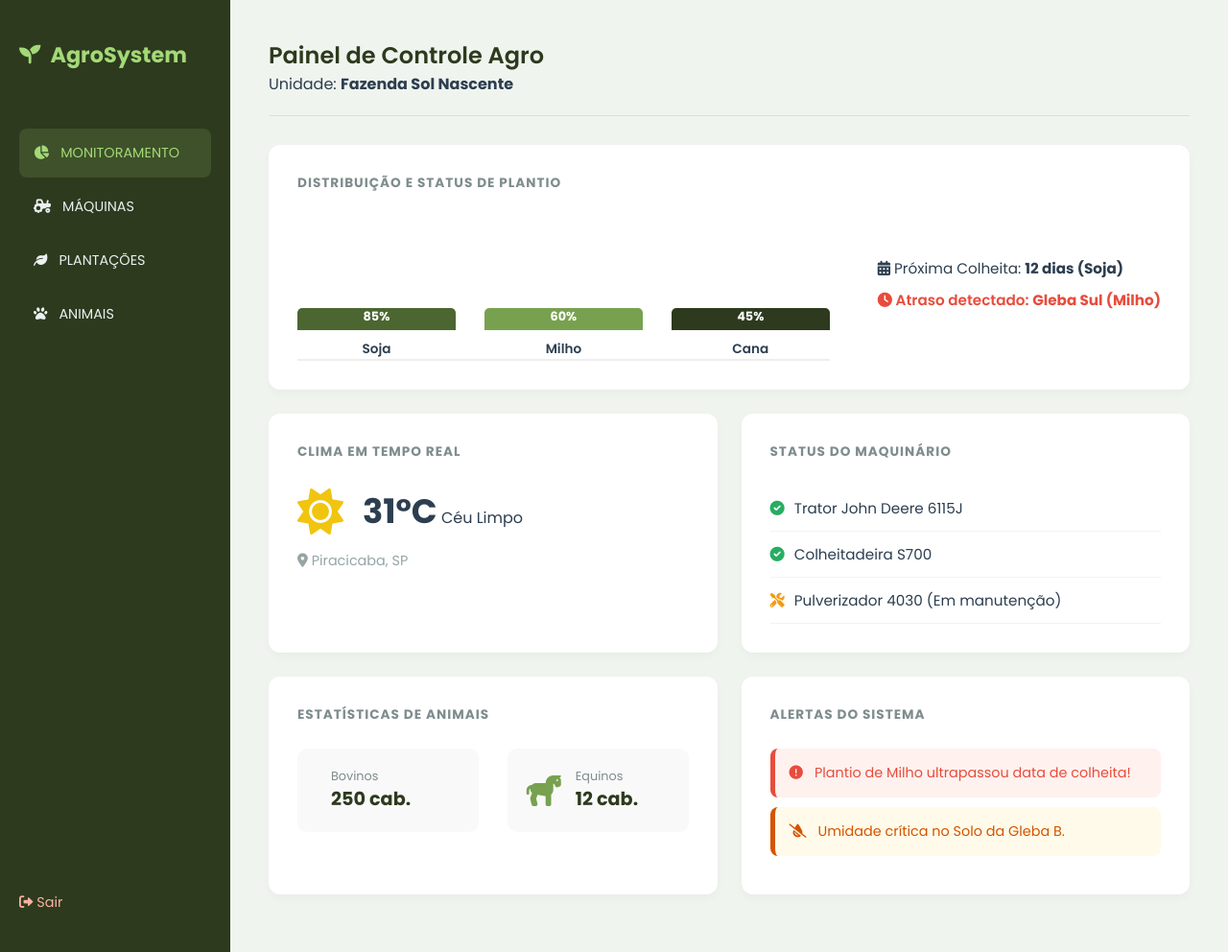
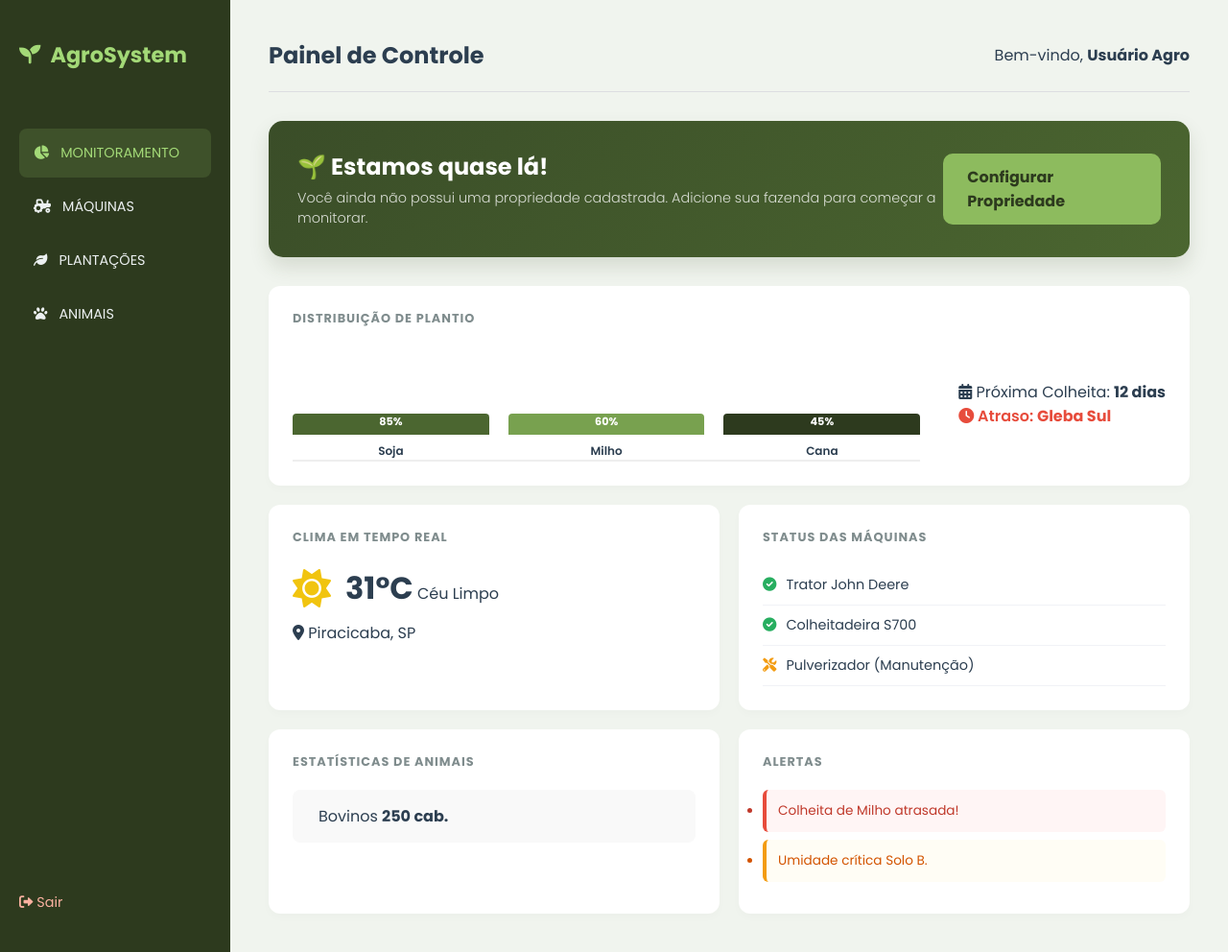
Before and after one commit to nicolasnevess/AgroSystem, a Django app: page /dashboard/ in a window 1280 px wide. Shown: the whole page at 96% size. Run offline with Django 5.2, Linux system fonts and the light colour scheme.

Commit message:
Criação da página máquinas e primeiro login

```diff
--- a/core/static/css/dashboard.css
+++ b/core/static/css/dashboard.css
@@ -1,117 +1,51 @@
-* {
-    margin: 0;
-    padding: 0;
-    box-sizing: border-box;
-    font-family: 'Poppins', sans-serif;
-}
-
-body {
-    background-color: #f0f4ee;
-    color: #2c3e50;
-}
-
+* { margin: 0; padding: 0; box-sizing: border-box; font-family: 'Poppins', sans-serif; }
+body { background-color: #f0f4ee; color: #2c3e50; }
 .dashboard-container { display: flex; height: 100vh; }
 
 /* SIDEBAR */
-.sidebar {
-    width: 240px;
-    background-color: #2d3a1e;
-    color: white;
-    padding: 40px 20px;
-    display: flex;
-    flex-direction: column;
-}
-
-.sidebar-header {
-    font-size: 1.4rem;
-    font-weight: 700;
-    color: #a3d977;
-    margin-bottom: 60px;
-    display: flex;
-    align-items: center;
-    gap: 10px;
-}
-
+.sidebar { width: 240px; background-color: #2d3a1e; color: white; padding: 40px 20px; display: flex; flex-direction: column; }
+.sidebar-header { font-size: 1.4rem; font-weight: 700; color: #a3d977; margin-bottom: 60px; display: flex; align-items: center; gap: 10px; }
 .sidebar-nav ul { list-style: none; }
-.sidebar-nav a {
-    color: #ecf0f1;
-    text-decoration: none;
-    padding: 15px;
-    display: flex;
-    align-items: center;
-    gap: 12px;
-    font-size: 0.9rem;
-    border-radius: 8px;
-    margin-bottom: 5px;
-}
-
+.sidebar-nav a { color: #ecf0f1; text-decoration: none; padding: 15px; display: flex; align-items: center; gap: 12px; font-size: 0.9rem; border-radius: 8px; margin-bottom: 5px; transition: 0.3s; }
 .sidebar-nav li.active a { background: #3e512a; color: #a3d977; }
-
 .sidebar-footer { margin-top: auto; }
 .logout-btn { color: #fab1a0; text-decoration: none; font-size: 0.9rem; }
 
-/* CONTEÚDO */
+/* MAIN CONTENT */
 .main-content { flex: 1; padding: 40px; overflow-y: auto; }
-.top-header { margin-bottom: 30px; border-bottom: 1px solid #dcdde1; padding-bottom: 20px; }
-.top-header h2 { font-weight: 600; color: #2d3a1e; }
+.top-header { margin-bottom: 30px; border-bottom: 1px solid #dcdde1; padding-bottom: 20px; display: flex; justify-content: space-between; align-items: center; }
 
-.content-grid {
-    display: grid;
-    grid-template-columns: repeat(2, 1fr);
-    gap: 25px;
-}
+/* WELCOME BANNER */
+.welcome-banner { background: linear-gradient(135deg, #3a4d28 0%, #4b6630 100%); color: white; padding: 30px; border-radius: 15px; display: flex; justify-content: space-between; align-items: center; margin-bottom: 30px; box-shadow: 0 10px 20px rgba(58, 77, 40, 0.15); }
+.welcome-text h2 { font-size: 1.5rem; margin-bottom: 5px; }
+.welcome-text p { opacity: 0.8; font-size: 0.9rem; font-weight: 300; }
+.btn-setup { background: #8dbb5e; color: #2d3a1e; border: none; padding: 12px 25px; border-radius: 10px; font-weight: 700; cursor: pointer; transition: 0.3s; }
+.btn-setup:hover { background: #ffffff; transform: translateY(-2px); }
 
-.info-card {
-    background: white;
-    padding: 30px;
-    border-radius: 12px;
-    box-shadow: 0 4px 10px rgba(0,0,0,0.03);
-}
+/* GRID */
+.content-grid { display: grid; grid-template-columns: repeat(2, 1fr); gap: 20px; }
+.info-card { background: white; padding: 25px; border-radius: 12px; box-shadow: 0 4px 10px rgba(0,0,0,0.02); }
+.wide { grid-column: span 2; }
+.info-card h3 { font-size: 0.8rem; color: #7f8c8d; text-transform: uppercase; margin-bottom: 20px; letter-spacing: 1px; }
 
-.wide { grid-column: span 2; }
-
-.info-card h3 {
-    font-size: 0.85rem;
-    color: #7f8c8d;
-    text-transform: uppercase;
-    margin-bottom: 25px;
-    letter-spacing: 1px;
-}
-
-/* GRÁFICO FICTÍCIO */
-.chart-container { display: flex; align-items: center; gap: 50px; }
-.fake-chart { display: flex; align-items: flex-end; gap: 30px; height: 150px; flex: 1; border-bottom: 2px solid #eee; }
+/* GRÁFICO */
+.chart-container { display: flex; align-items: center; gap: 40px; }
+.fake-chart { display: flex; align-items: flex-end; gap: 20px; height: 120px; flex: 1; border-bottom: 2px solid #eee; }
 .bar-group { display: flex; flex-direction: column; align-items: center; flex: 1; }
-.bar { width: 100%; border-radius: 5px 5px 0 0; display: flex; justify-content: center; align-items: flex-end; padding-bottom: 5px; color: white; font-weight: bold; font-size: 0.8rem; }
-.soja { background: #4b6630; }
-.milho { background: #78a14f; }
-.cana { background: #2d3a1e; }
-.bar-group label { margin-top: 10px; font-size: 0.85rem; font-weight: 600; }
-
-.chart-info p { margin-bottom: 10px; font-size: 0.95rem; }
+.bar { width: 100%; border-radius: 4px 4px 0 0; display: flex; justify-content: center; align-items: flex-end; padding-bottom: 5px; color: white; font-weight: bold; font-size: 0.7rem; }
+.soja { background: #4b6630; } .milho { background: #78a14f; } .cana { background: #2d3a1e; }
+.bar-group label { margin-top: 8px; font-size: 0.75rem; font-weight: 600; }
 .text-danger { color: #e74c3c; font-weight: 600; }
 
-/* CLIMA */
-.weather-content { display: flex; align-items: center; gap: 20px; margin: 15px 0; }
-.weather-content i { font-size: 3rem; color: #f1c40f; }
-.temp { font-size: 2.2rem; font-weight: 700; }
-.location { font-size: 0.9rem; color: #95a5a6; }
-
-/* LISTAS LIMPAS */
+/* CLIMA & OUTROS */
+.weather-content { display: flex; align-items: center; gap: 15px; margin-bottom: 10px; }
+.weather-content i { font-size: 2.5rem; color: #f1c40f; }
+.temp { font-size: 2rem; font-weight: 700; }
 .item-list-clean { list-style: none; }
-.item-list-clean li { padding: 12px 0; border-bottom: 1px solid #f1f2f6; display: flex; align-items: center; gap: 10px; font-size: 0.95rem; }
-.text-success { color: #27ae60; }
-.text-warning { color: #f39c12; }
-
-/* ANIMAIS */
-.animal-display { display: flex; gap: 30px; }
-.animal-item { display: flex; align-items: center; gap: 15px; background: #f9f9f9; padding: 20px; border-radius: 10px; flex: 1; }
-.animal-item i { font-size: 2rem; color: #78a14f; }
-.animal-data span { display: block; font-size: 0.8rem; color: #7f8c8d; }
-.animal-data strong { font-size: 1.2rem; color: #2d3a1e; }
-
-/* ALERTAS */
-.alert-list-clean { list-style: none; }
-.alert-item { padding: 15px; border-radius: 8px; margin-bottom: 10px; font-size: 0.9rem; display: flex; align-items: center; gap: 12px; font-weight: 500; }
-.alert-danger { background: #fab1a02e; color: #e74c3c; border-left: 5px solid #e74c3c; }
-.alert-warning { background: #ffeaa740; color: #d35400; border-left: 5px solid #d35400; }
+.item-list-clean li { padding: 10px 0; border-bottom: 1px solid #f1f2f6; display: flex; align-items: center; gap: 10px; font-size: 0.9rem; }
+.text-success { color: #27ae60; } .text-warning { color: #f39c12; }
+.animal-item { display: flex; align-items: center; gap: 12px; background: #f9f9f9; padding: 15px; border-radius: 8px; }
+.animal-item i { font-size: 1.5rem; color: #78a14f; }
+.alert-item { padding: 12px; border-radius: 6px; margin-bottom: 8px; font-size: 0.85rem; border-left: 4px solid; }
+.alert-danger { background: #fff5f5; color: #c0392b; border-color: #e74c3c; }
+.alert-warning { background: #fffdf5; color: #d35400; border-color: #f39c12; }
--- a/core/templates/dashboard.html
+++ b/core/templates/dashboard.html
@@ -4,7 +4,7 @@
 <head>
     <meta charset="UTF-8">
     <meta name="viewport" content="width=device-width, initial-scale=1.0">
-    <title>AgroSystem - Monitoramento</title>
+    <title>AgroSystem - Dashboard</title>
     <link rel="stylesheet" href="{% static 'css/dashboard.css' %}">
     <link href="https://fonts.googleapis.com/css2?family=Poppins:wght@300;400;600;700&display=swap" rel="stylesheet">
     <link rel="stylesheet" href="https://cdnjs.cloudflare.com/ajax/libs/font-awesome/6.0.0/css/all.min.css">
@@ -19,8 +19,8 @@
 
             <nav class="sidebar-nav">
                 <ul>
-                    <li class="active"><a href="#"><i class="fas fa-chart-pie"></i> MONITORAMENTO</a></li>
-                    <li><a href="#"><i class="fas fa-tractor"></i> MÁQUINAS</a></li>
+                    <li class="active"><a href="{% url 'dashboard' %}"><i class="fas fa-chart-pie"></i> MONITORAMENTO</a></li>
+                    <li><a href="{% url 'maquinas' %}"><i class="fas fa-tractor"></i> MÁQUINAS</a></li>
                     <li><a href="#"><i class="fas fa-leaf"></i> PLANTAÇÕES</a></li>
                     <li><a href="#"><i class="fas fa-paw"></i> ANIMAIS</a></li>
                 </ul>
@@ -35,16 +35,26 @@
 
         <main class="main-content">
             <header class="top-header">
-                <h2>Painel de Controle Agro</h2>
+                <h2>Painel de Controle</h2>
                 <div class="user-profile">
-                    <span>Unidade: <strong>Fazenda Sol Nascente</strong></span>
+                    <span>Bem-vindo, <strong>Usuário Agro</strong></span>
                 </div>
             </header>
+
+            <section class="welcome-banner">
+                <div class="welcome-text">
+                    <h2>🌱 Estamos quase lá!</h2>
+                    <p>Você ainda não possui uma propriedade cadastrada. Adicione sua fazenda para começar a monitorar.</p>
+                </div>
+                <a href="{% url 'config_propriedade' %}" class="btn-setup" style="text-decoration: none; display: inline-block;">
+                Configurar Propriedade
+                </a>
+            </section>
 
             <div class="content-grid">
 
                 <div class="info-card wide">
-                    <h3>Distribuição e Status de Plantio</h3>
+                    <h3>Distribuição de Plantio</h3>
                     <div class="chart-container">
                         <div class="fake-chart">
                             <div class="bar-group">
@@ -61,8 +71,8 @@
                             </div>
                         </div>
                         <div class="chart-info">
-                            <p><i class="fas fa-calendar-alt"></i> Próxima Colheita: <strong>12 dias (Soja)</strong></p>
-                            <p class="text-danger"><i class="fas fa-clock"></i> Atraso detectado: <strong>Gleba Sul (Milho)</strong></p>
+                            <p><i class="fas fa-calendar-alt"></i> Próxima Colheita: <strong>12 dias</strong></p>
+                            <p class="text-danger"><i class="fas fa-clock"></i> Atraso: <strong>Gleba Sul</strong></p>
                         </div>
                     </div>
                 </div>
@@ -80,11 +90,11 @@
                 </div>
 
                 <div class="info-card">
-                    <h3>Status do Maquinário</h3>
+                    <h3>Status das Máquinas</h3>
                     <ul class="item-list-clean">
-                        <li><i class="fas fa-check-circle text-success"></i> Trator John Deere 6115J</li>
+                        <li><i class="fas fa-check-circle text-success"></i> Trator John Deere</li>
                         <li><i class="fas fa-check-circle text-success"></i> Colheitadeira S700</li>
-                        <li><i class="fas fa-tools text-warning"></i> Pulverizador 4030 (Em manutenção)</li>
+                        <li><i class="fas fa-tools text-warning"></i> Pulverizador (Manutenção)</li>
                     </ul>
                 </div>
 
@@ -98,27 +108,14 @@
                                 <strong>250 cab.</strong>
                             </div>
                         </div>
-                        <div class="animal-item">
-                            <i class="fas fa-horse"></i>
-                            <div class="animal-data">
-                                <span>Equinos</span>
-                                <strong>12 cab.</strong>
-                            </div>
-                        </div>
                     </div>
                 </div>
 
                 <div class="info-card alerts-box">
-                    <h3>Alertas do Sistema</h3>
+                    <h3>Alertas</h3>
                     <ul class="alert-list-clean">
-                        <li class="alert-item alert-danger">
-                            <i class="fas fa-exclamation-circle"></i>
-                            Plantio de Milho ultrapassou data de colheita!
-                        </li>
-                        <li class="alert-item alert-warning">
-                            <i class="fas fa-tint-slash"></i>
-                            Umidade crítica no Solo da Gleba B.
-                        </li>
+                        <li class="alert-item alert-danger">Colheita de Milho atrasada!</li>
+                        <li class="alert-item alert-warning">Umidade crítica Solo B.</li>
                     </ul>
                 </div>
 
--- a/core/urls.py
+++ b/core/urls.py
@@ -7,4 +7,6 @@ urlpatterns = [
     path('recuperar-senha/', views.esqueceu_senha_view, name='password_reset'),
     path('nova-senha/', views.esqueceu_senha_confirm_view, name='password_reset_confirm'),
     path('dashboard/', views.dashboard_view, name='dashboard'),
+    path('maquinas/', views.maquinas_view, name='maquinas'),
+    path('configurar-propriedade/', views.config_propriedade_view, name='config_propriedade'),
 ]
--- a/core/views.py
+++ b/core/views.py
@@ -14,3 +14,9 @@ def esqueceu_senha_confirm_view(request):
 
 def dashboard_view(request):
     return render(request, 'dashboard.html')
+
+def maquinas_view(request):
+    return render(request, 'maquinas.html')
+
+def config_propriedade_view(request):
+    return render(request, 'config_propriedade.html')
```
Also changed, not shown: core/static/css/formularios.css (added, +93 -0 lines), core/static/css/maquinas.css (added, +109 -0 lines), core/templates/config_propriedade.html (added, +79 -0 lines), core/templates/maquinas.html (added, +92 -0 lines).
